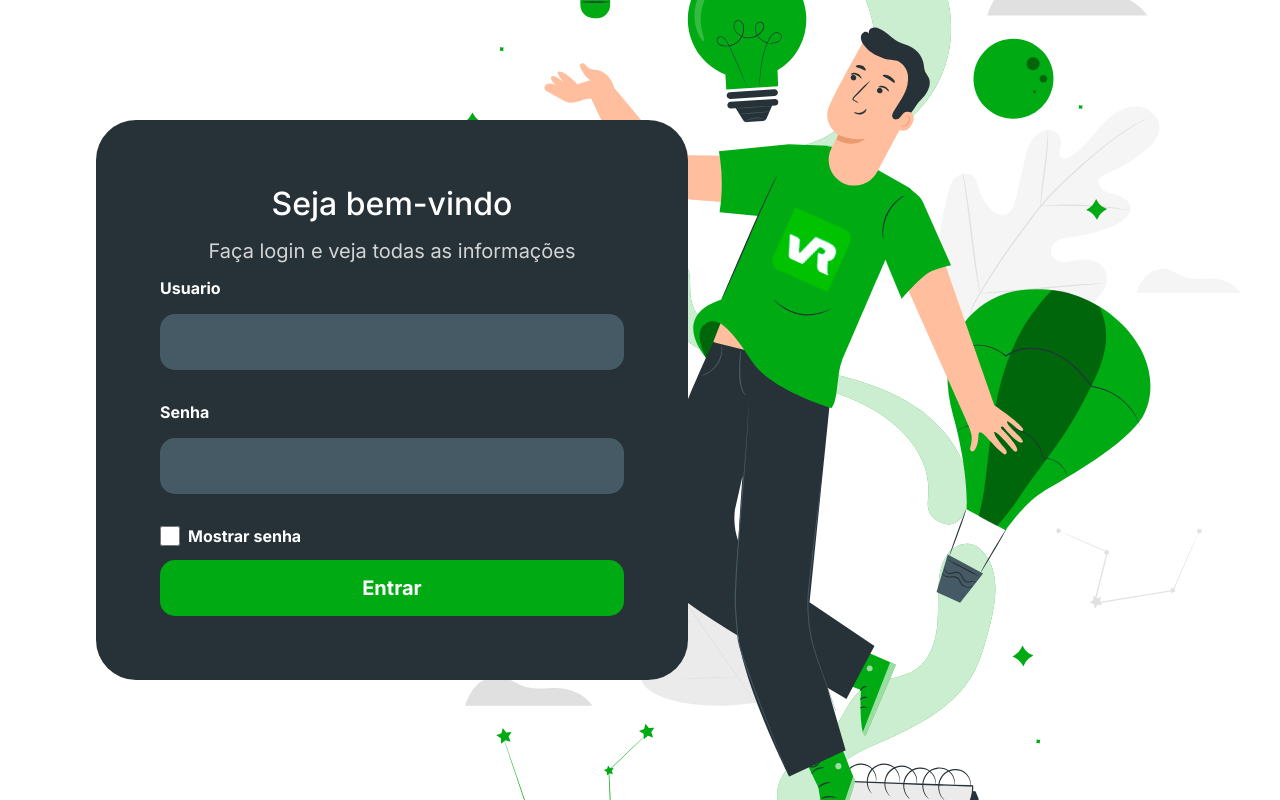
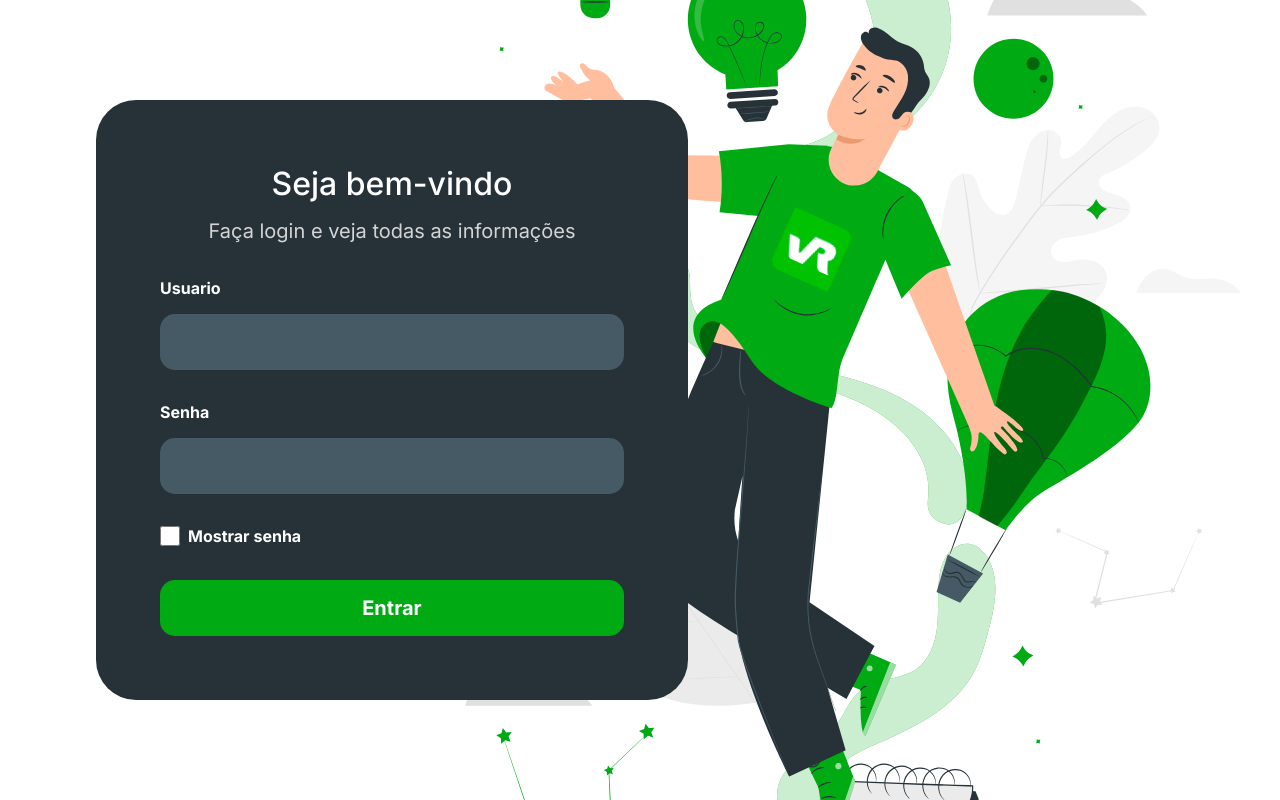
Before and after one commit to AurinoJunior/VR_challenge, a React (Vite) app: page / in a window 1280 px wide. Built offline with nearby package versions, Linux system fonts and the light colour scheme.

Commit message:
Change height form

```diff
--- a/src/Pages/Login/Login.styles.scss
+++ b/src/Pages/Login/Login.styles.scss
@@ -9,11 +9,12 @@
     display: flex;
     flex-direction: column;
     justify-content: space-between;
+    gap: 1rem;
 
     max-width: 720px;
     max-height: 780px;
     width: 50%;
-    height: 70%;
+    height: 75%;
     padding: 4rem;
 
     border-radius: 40px;
```
